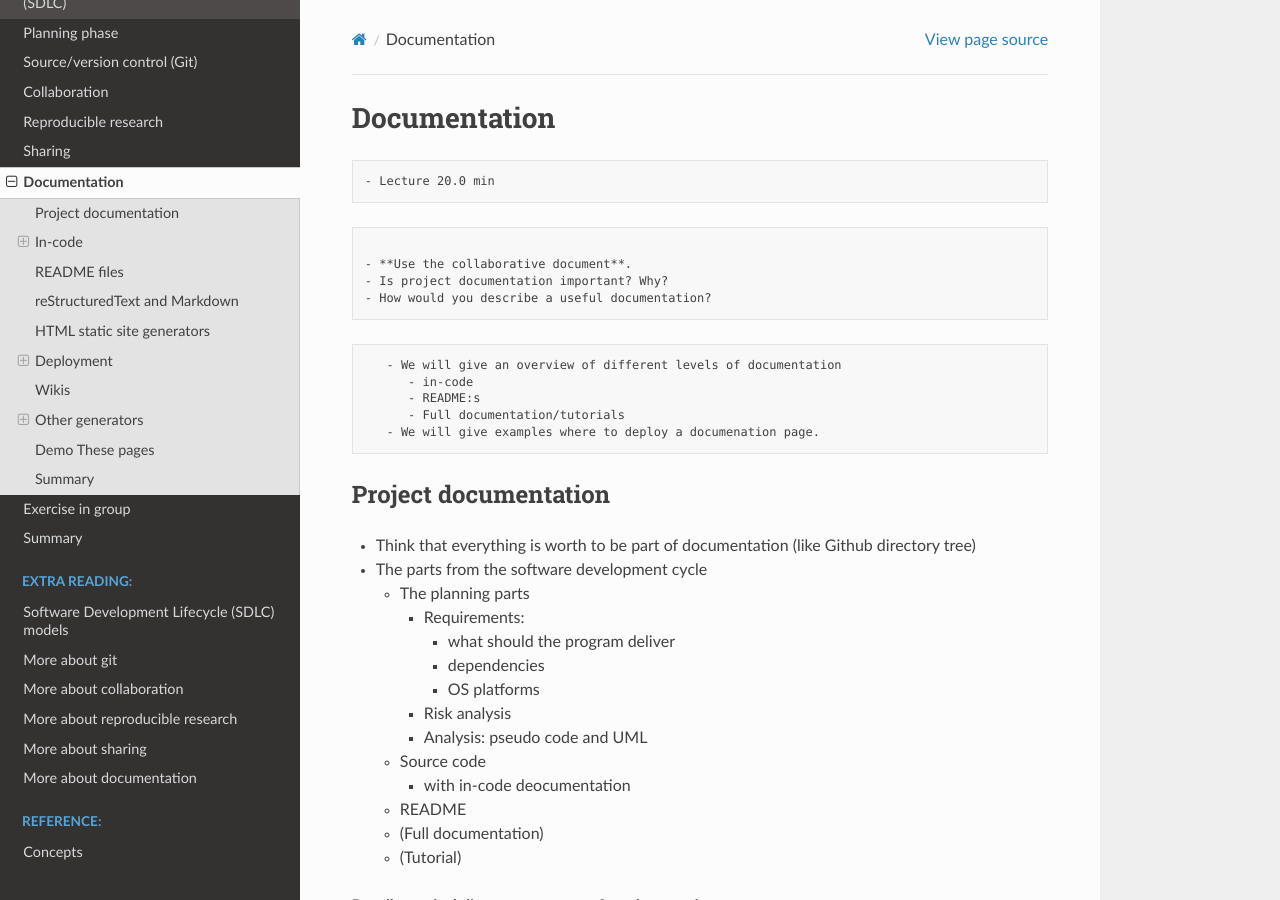
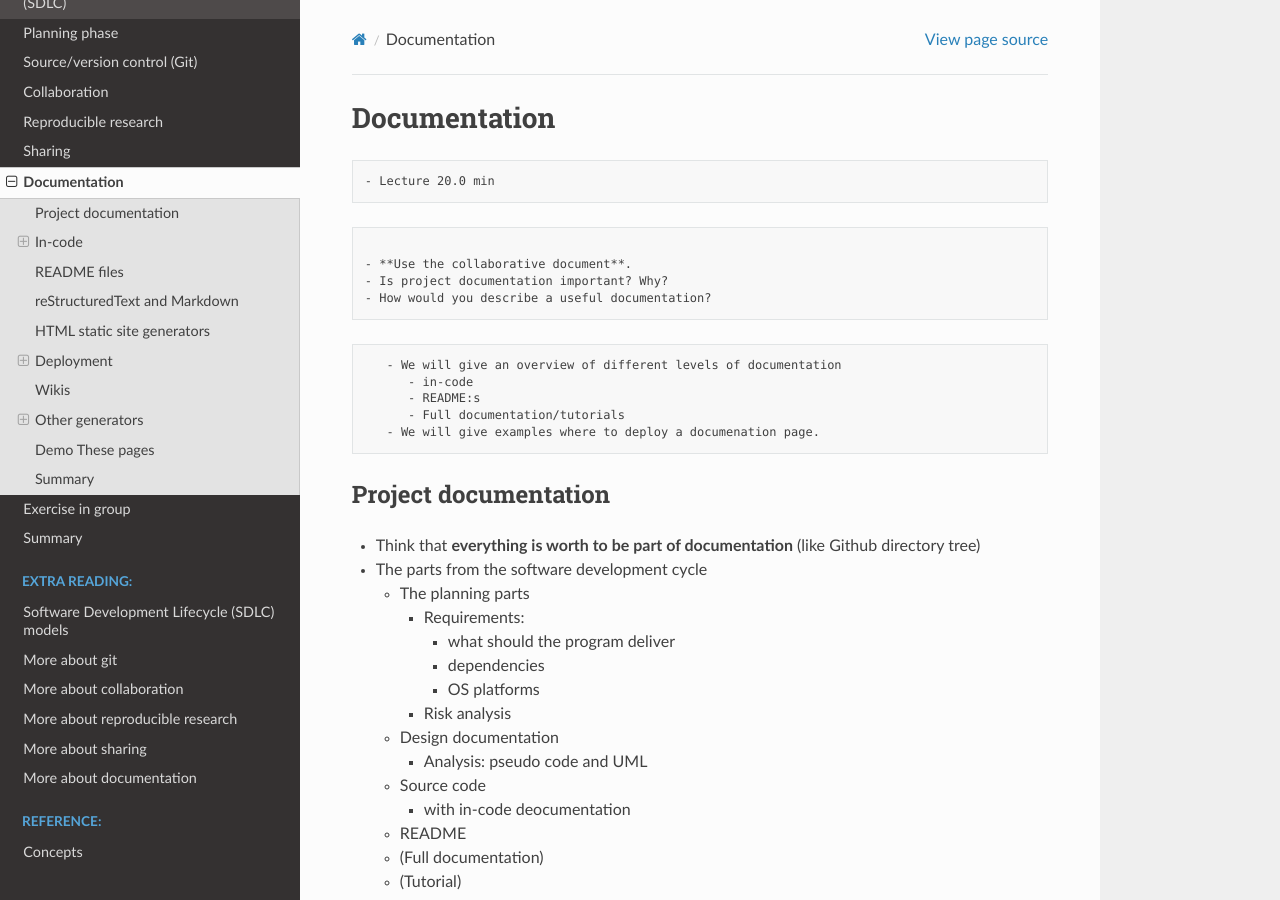
Before and after one commit to UPPMAX/programming_formalisms_intro, a Sphinx documentation site: the page built from doc/documentation.md, in a window 1280 px wide and 900 px high. Built offline with Sphinx 7.4.7 and the Read the Docs theme 2.0.0, drawn with Linux system fonts in a browser that asks for light colours; pages that are not in the unit, such as notebooks, are missing from menus.

Commit message:
Update documentation.md

```diff
--- a/doc/documentation.md
+++ b/doc/documentation.md
@@ -21,7 +21,7 @@
 
 ## Project documentation
 
-- Think that everything is worth to be part of documentation (like Github directory tree)
+- Think that **everything is worth to be part of documentation** (like Github directory tree)
 - The parts from the software development cycle
   - The planning parts
       - Requirements:
@@ -29,6 +29,7 @@
         - dependencies
         - OS platforms
       - Risk analysis
+  - Design documentation
       - Analysis: pseudo code and UML
   - Source code
     - with in-code deocumentation
```
